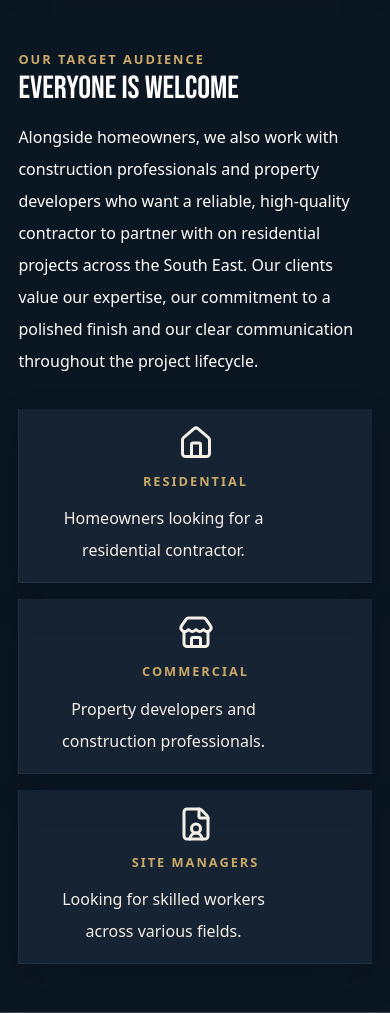
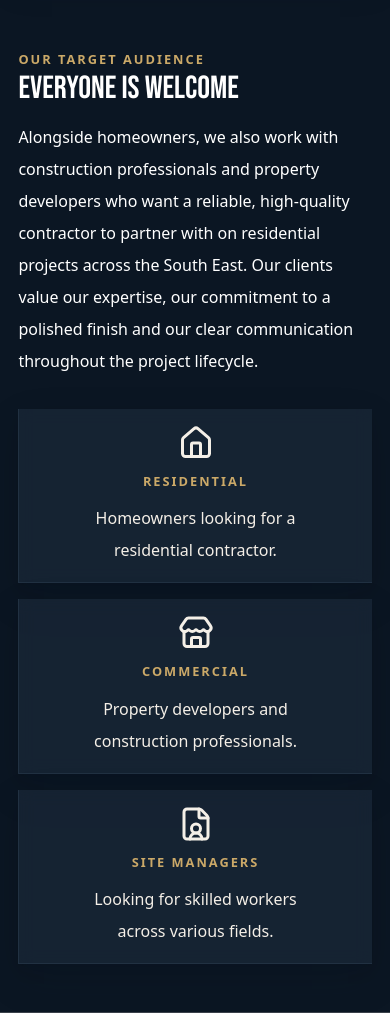
Before and after one commit to reche1405/rok, a Flask app: page /services in a window 390 px wide. Shown: the part 1040-2053 px from the top of the page. Run offline with Flask 3, Linux system fonts and the light colour scheme; data that the repository does not hold is empty.

Commit message:
Mobile touch ups v2.3

```diff
--- a/promo/templates/pages/service-list.html
+++ b/promo/templates/pages/service-list.html
@@ -133,7 +133,7 @@
                     <h3 class="small-text spaced-text caps gold-text py-2">
                        Residential
                     </h3>
-                    <p class="px-3" style="max-width:28ch">
+                    <p class="px-3" style="max-width:28ch; margin-inline:auto;">
                         Homeowners looking for a residential contractor.
                     </p>
                 </div>
@@ -142,7 +142,7 @@
                     <h3 class="small-text spaced-text caps gold-text py-2">
                         Commercial
                     </h3>
-                    <p class="px-3" style="max-width:28ch">
+                    <p class="px-3" style="max-width:28ch; margin-inline:auto;">
                         Property developers and construction professionals.
                     </p>
                 </div>
@@ -151,7 +151,7 @@
                     <h3 class="small-text spaced-text caps gold-text py-2">
                         Site Managers
                     </h3>
-                    <p class="px-3" style="max-width:28ch">
+                    <p class="px-3" style="max-width:28ch; margin-inline:auto;">
                         Looking for skilled workers across various fields.
                     </p>
                 </div>
```
